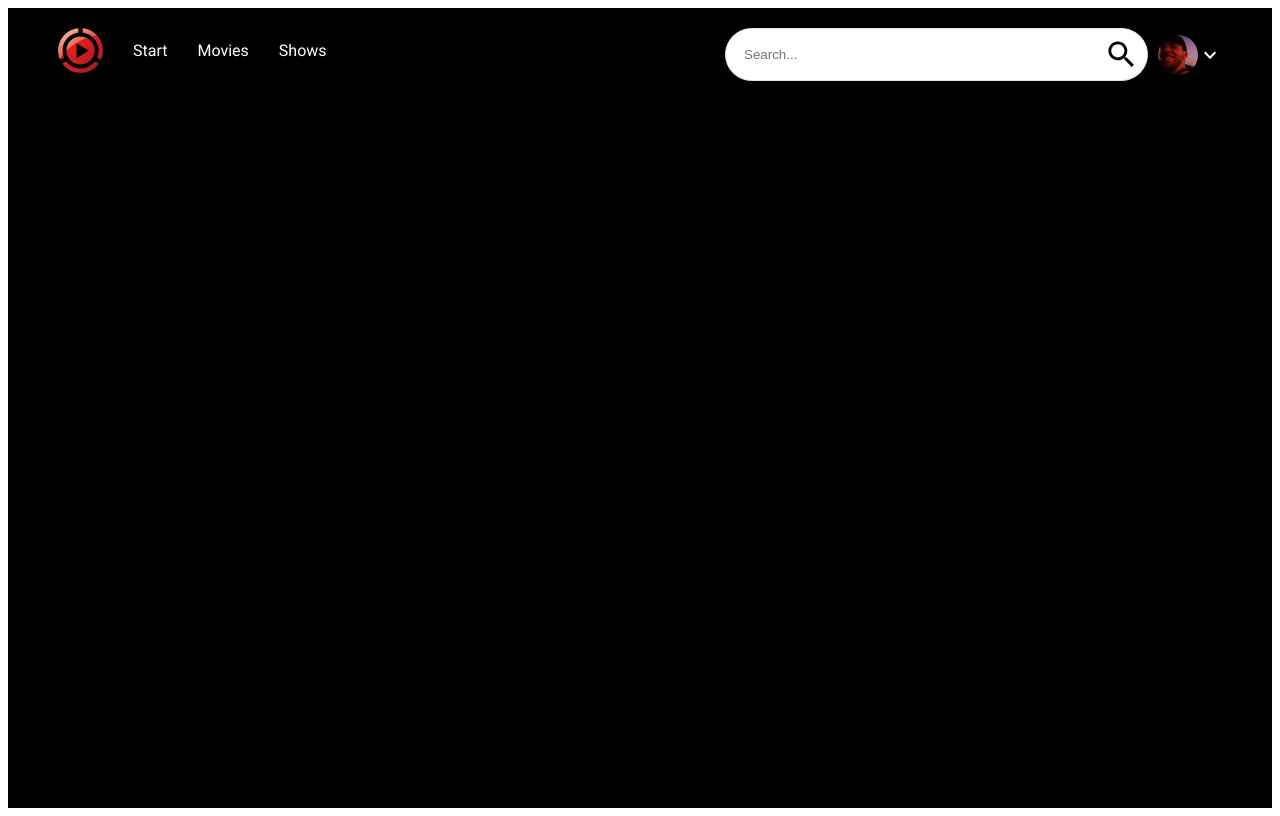
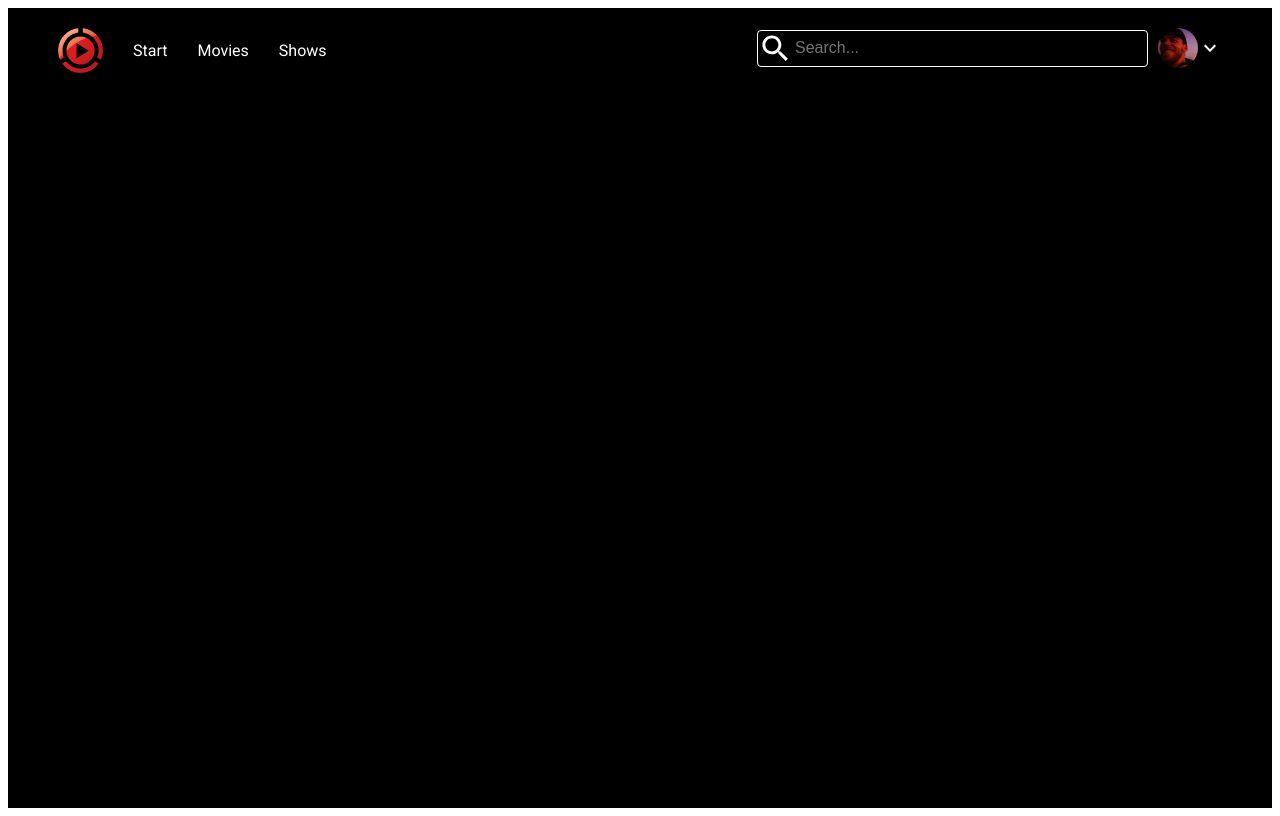
Before and after one commit to dmnk-ws/moviebase, a React (Create React App) app: page / in a window 1280 px wide. Both pictures are taken after a click on the button 1122 px from the left and 53 px from the top of the page. Built offline with nearby package versions, Linux system fonts and the light colour scheme.

Commit message:
added popover, edited searchbar

```diff
--- a/src/components/Navbar.jsx
+++ b/src/components/Navbar.jsx
@@ -1,8 +1,7 @@
-import { Stack, Box, Avatar } from "@mui/material";
+import { Stack, Box, Avatar, Popover } from "@mui/material";
 import { Link } from "react-router-dom";
 import { ExpandMore } from '@mui/icons-material';
-import { useState } from "react";
-
+import { useState, useRef } from "react";
 
 import logo from '../assets/images/logo.png';
 import profile from '../assets/images/profile.png';
@@ -10,10 +9,20 @@ import { SearchBar, SearchButton, Movies, Shows } from "./";
 
 const Navbar = () => {
     const [isActive, setIsActive] = useState(false);
+    const [hasPopover, setHasPopover] = useState(false);
+    const popoverAnchor = useRef(null);
+
+    const handlePopoverOpen = () => {
+        setHasPopover(true);
+    };
+
+    const handlePopoverClose = () => {
+        setHasPopover(false);
+    };
 
     const updateActive = (active) => {
         setIsActive(active);
-    }
+    };
 
     return (
         <Stack
@@ -56,22 +65,42 @@ const Navbar = () => {
             <Box
                 sx={{ display:'inline-flex', alignItems: 'center', position: 'absolute', right: '50px' }}
             >
-                { isActive ? <SearchBar padding="10px" updateActive={updateActive} /> : <SearchButton color="#FFFFFF" updateActive={updateActive} active={true} /> }
+                { isActive ? <SearchBar padding="10px" updateActive={updateActive} /> : <SearchButton updateActive={updateActive} active={true} /> }
                 <Stack
                     direction="row"
                     sx={{ alignItems: "center", cursor: 'pointer' }}
                 >
                     <Avatar
-                        src={profile}
+                        src={ profile }
                         sx={{ marginLeft: '10px' }}
                     />
                     <ExpandMore
-                        sx={{ color: '#FFFFFF' }}
+                        ref={ popoverAnchor }
+                        aria-owns="mouse-over-popover"
+                        aria-haspopup="true"
+                        sx={{ color: '#FFFFFF', '&:hover': { transform: 'rotate(180deg)', transition: 'transform 100ms ease-in' } }}
+                        onMouseEnter={ handlePopoverOpen }
+                        onMouseLeave={ handlePopoverClose }
                     />
+                    <Popover
+                        id="mouse-over-popover"
+                        sx={{ pointerEvents: 'none' }}
+                        open={ hasPopover }
+                        anchorEl={ popoverAnchor.current }
+                        anchorOrigin={{ vertical: 'bottom', horizontal: 'left' }}
+                        transformOrigin={{ vertical: 'top', horizontal: 'left' }}
+                        slotProps={{ paper: { onMouseEnter: handlePopoverOpen, onMouseLeave: handlePopoverClose, sx: { pointerEvents: 'auto' } } }}
+                    >
+                        <Stack>
+                            <Link>Mein Profil</Link>
+                            <Link>Einstellungen</Link>
+                            <Link>Abmelden</Link>
+                        </Stack>
+                    </Popover>
                 </Stack>
             </Box>
         </Stack>
-    )
+    );
 };
 
 export default Navbar
--- a/src/components/SearchBar.jsx
+++ b/src/components/SearchBar.jsx
@@ -8,15 +8,17 @@ const SearchBar = ({updateActive}) => {
         <Paper
             component="form"
             onSubmit={() => {}}
-            sx={{ borderRadius: 20, border: '1px solid #E3E3E3', pl: 2, boxShadow: 'none' }}
+            sx={{ display: 'flex', border: '1px solid #FFFFFF', boxShadow: 'none', background: "#000000", alignItems: 'center' }}
         >
+            <SearchButton updateActive={updateActive} active={false} />
             <input
+                autoFocus
                 className="search-bar"
                 placeholder="Search..."
                 value=""
                 onChange={() => {}}
             />
-            <SearchButton color="#000000" updateActive={updateActive} active={false} />
+            <i></i>
         </Paper>
     )
 }
--- a/src/components/SearchButton.jsx
+++ b/src/components/SearchButton.jsx
@@ -1,7 +1,7 @@
 import { Search } from '@mui/icons-material';
 import { IconButton } from '@mui/material';
 
-const SearchButton = ({color, updateActive, active}) => {
+const SearchButton = ({updateActive, active}) => {
 
     const handleClick = () => {
         updateActive(active);
@@ -11,7 +11,7 @@ const SearchButton = ({color, updateActive, active}) => {
         <IconButton
             type="submit"
             onClick={handleClick}
-            sx={{ color: color }}
+            sx={{ color: '#FFFFFF', padding: 0, '&:hover': { background: '#333333' } }}
         >
             <Search
                 fontSize="large"
--- a/src/index.css
+++ b/src/index.css
@@ -6,6 +6,9 @@ body {
     border: none;
     outline: none;
     width: 200px;
+    background: #000000;
+    caret-color: #FFFFFF;
+    font-size: 16px;
 }
 
 @media screen and (min-width: 900px) {
```
Also changed, not shown: 1 other file (tests, documents, lock files or other folders).
